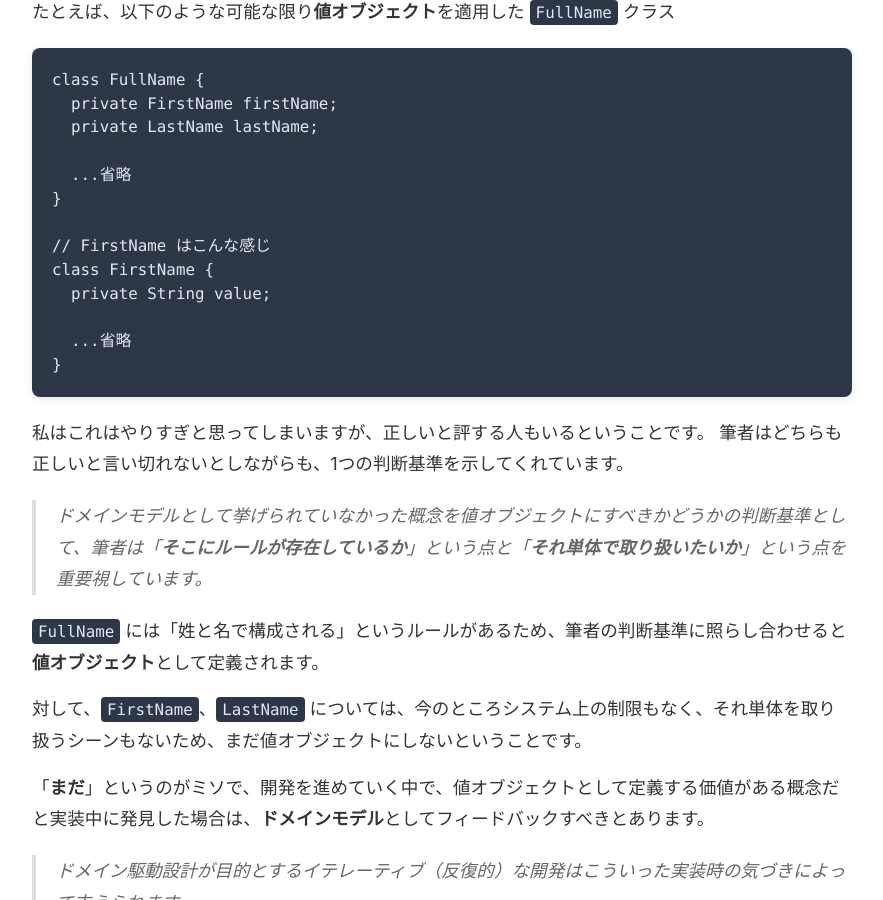
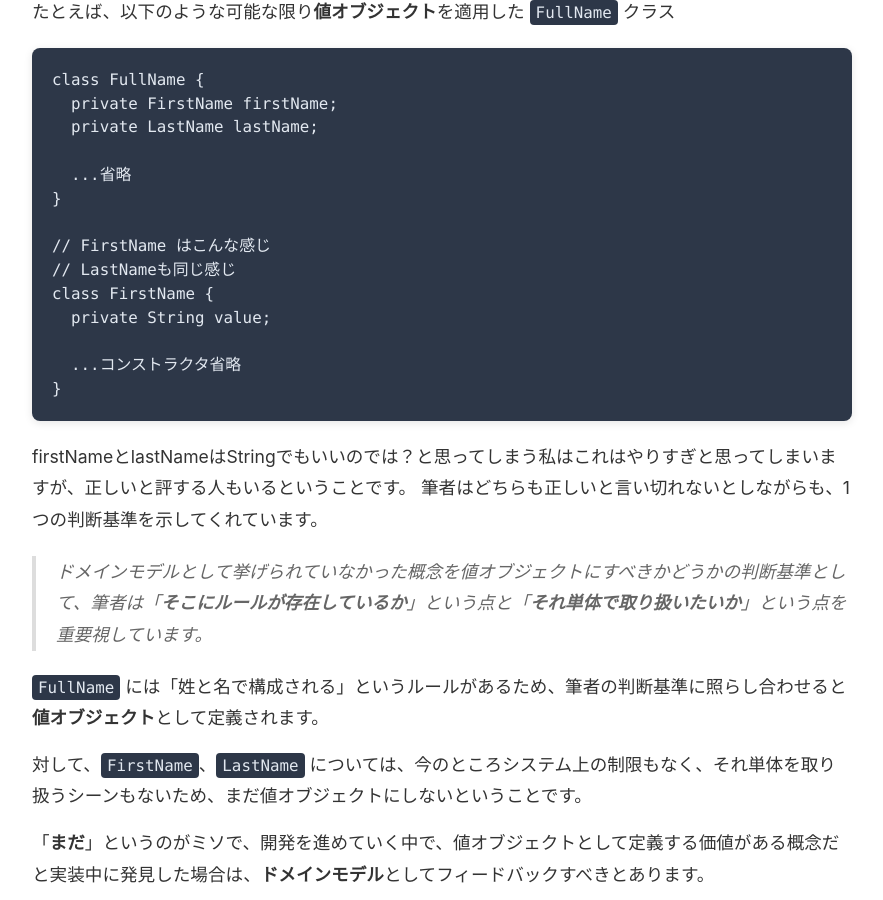
Before and after one commit to hosochin/tech-blog, a Jekyll site: the page built from _posts/2025-12-31-domain-driven-design-intro.md, in a window 1280 px wide and 900 px high, scrolled down 2064 px. Shown: the whole window, without its empty margins (198-1081 px from the left). Built offline with Jekyll 4.4.1, drawn with Linux system fonts in a browser that asks for light colours.

Commit message:
記事修正

````diff
--- a/_posts/2025-12-31-domain-driven-design-intro.md
+++ b/_posts/2025-12-31-domain-driven-design-intro.md
@@ -66,14 +66,15 @@ class FullName {
 }
 
 // FirstName はこんな感じ
+// LastNameも同じ感じ
 class FirstName {
   private String value;
 
-  ...省略
+  ...コンストラクタ省略
 }
 ```
 
-私はこれはやりすぎと思ってしまいますが、正しいと評する人もいるということです。
+firstNameとlastNameはStringでもいいのでは？と思ってしまう私はこれはやりすぎと思ってしまいますが、正しいと評する人もいるということです。
 筆者はどちらも正しいと言い切れないとしながらも、1つの判断基準を示してくれています。
 
 > ドメインモデルとして挙げられていなかった概念を値オブジェクトにすべきかどうかの判断基準として、筆者は「**そこにルールが存在しているか**」という点と「**それ単体で取り扱いたいか**」という点を重要視しています。
````
